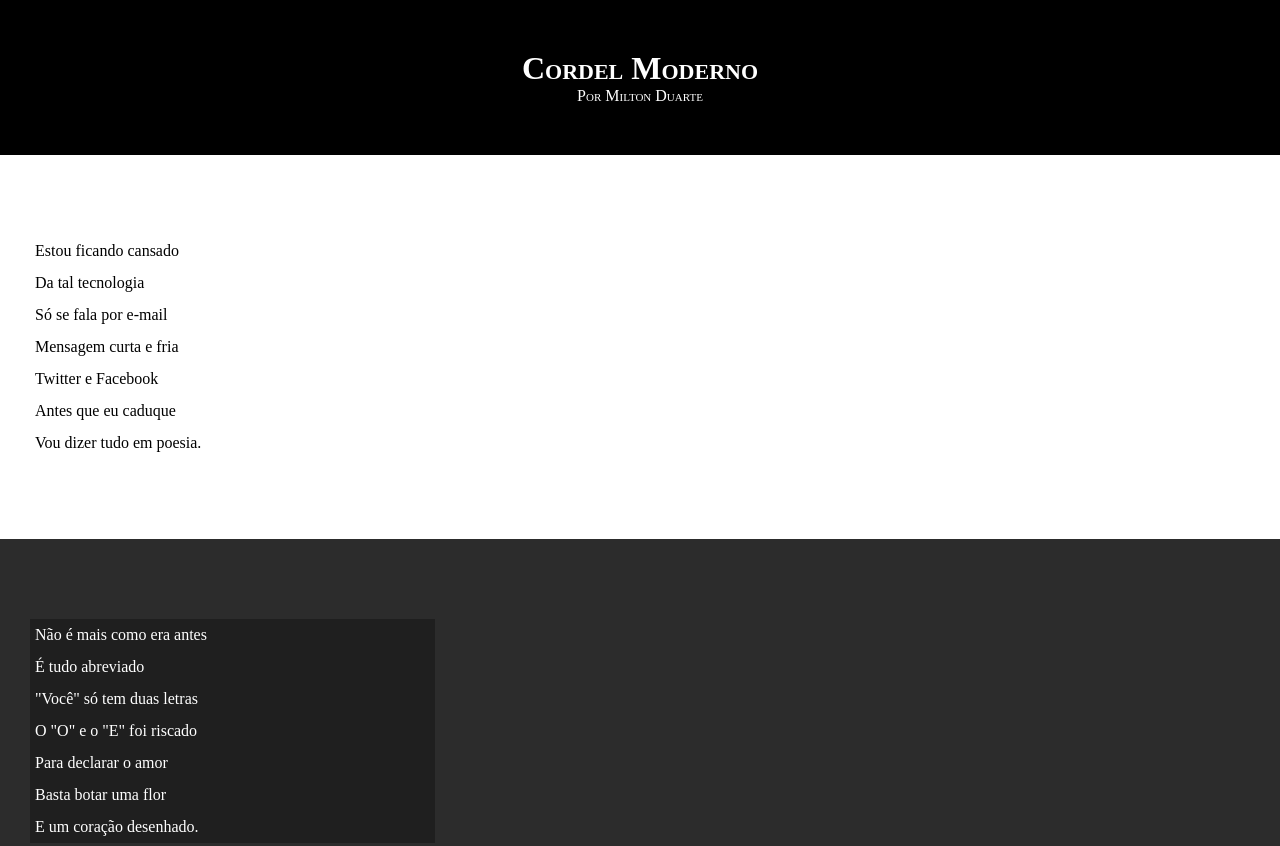
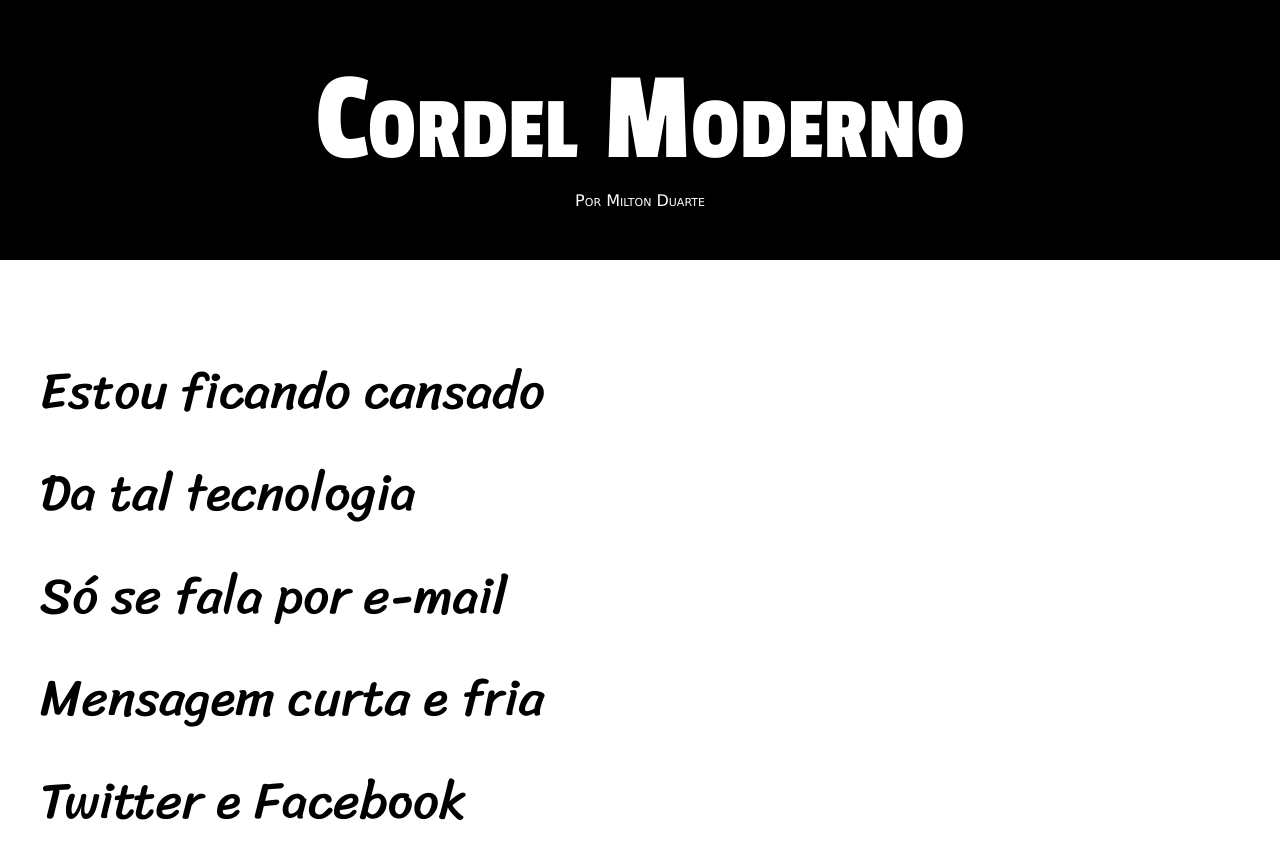
Before and after one commit to felipecabrera1/cordel, a plain HTML site: page index.html in a window 1280 px wide. Shown: the top 846 px of the page. Drawn offline with Linux system fonts and the light colour scheme.

Commit message:
atualizei as fontes

```diff
--- a/style/style.css
+++ b/style/style.css
@@ -1,9 +1,18 @@
 @charset "UTF-8";
+@import url('https://fonts.googleapis.com/css2?family=Indie+Flower&family=Passion+One&family=Poppins:ital,wght@0,100;0,400;0,700;1,100;1,400;1,700&display=swap');
+@import url('https://fonts.googleapis.com/css2?family=Sriracha&display=swap');
+
 * {
     padding: 0;
     margin: 0;
     box-sizing: 0;
 }
+:root {
+    --fonte1: Verdana, Geneva, Tahoma, sans-serif;
+    --fonte2: 'Passion One', cursive;
+    --fonte3: 'Sriracha', cursive;
+}
+
 header {
     font-variant:small-caps;
     background-color: black;
@@ -12,20 +21,32 @@ header {
     padding-bottom: 50px;
     text-align: center;
 }
+header > h1 {
+    font-family: var(--fonte2);
+    font-weight: lighter;
+
+    font-size: 10vw;
+}
+
+header > p {
+    font-family: var(--fonte1);
+
+}
     header > p > a {
         color: white;
-
-    }
-    header > p > a {
         text-decoration: none;
     }
+
     header > p > a:hover {
         font-weight: bold;
         font-size: larger;
     }
 
     main > section > p {
-        padding-left: 5px;
+        padding-left: 10px;
+        font-family: var(--fonte3);
+        font-size: 4vw;
+      line-height: 2em;
     }
     body {
     background-color: grey;
@@ -33,7 +54,7 @@ header {
 section {
     padding-top: 10vh;
     padding-bottom: 10vh;
-   line-height: 2em;
+
    padding-left: 30px;
 }
 
@@ -43,7 +64,8 @@ section.imagem {
 }
 p.fundo {
     background-color: rgba(0, 0, 0, 0.288);
-    width: 400px;
+    display: inline-block;
+    padding-right: 10px;
 }
 
 section.normal {
```
